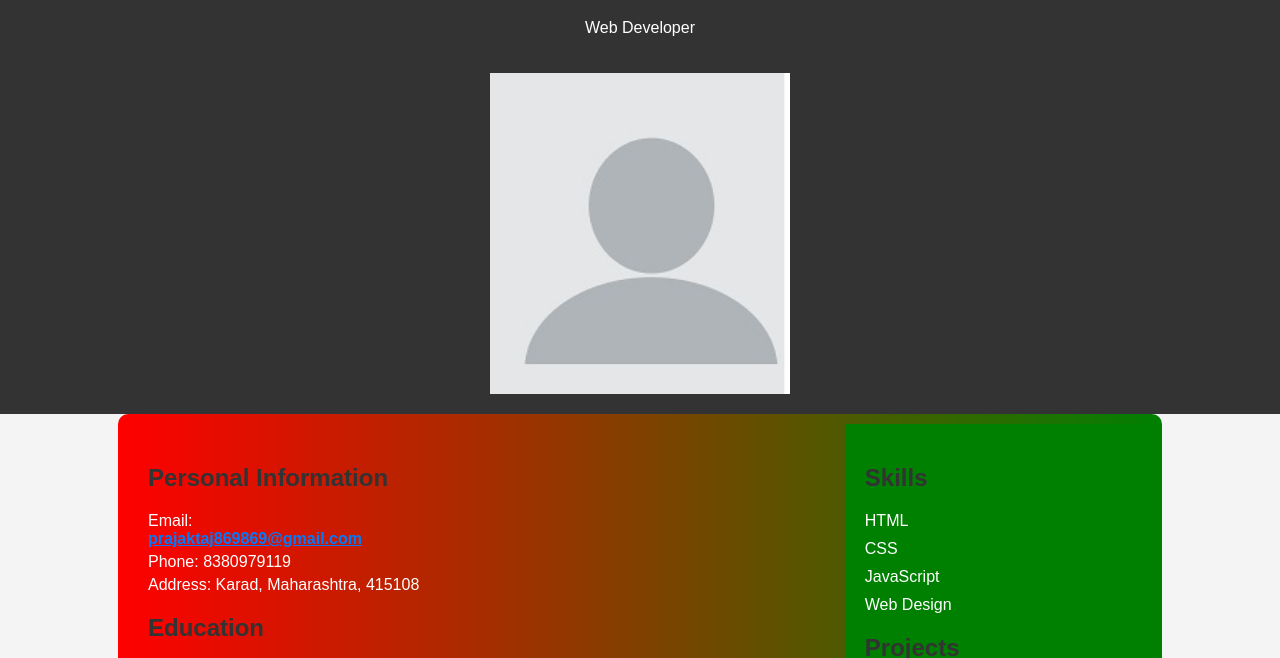
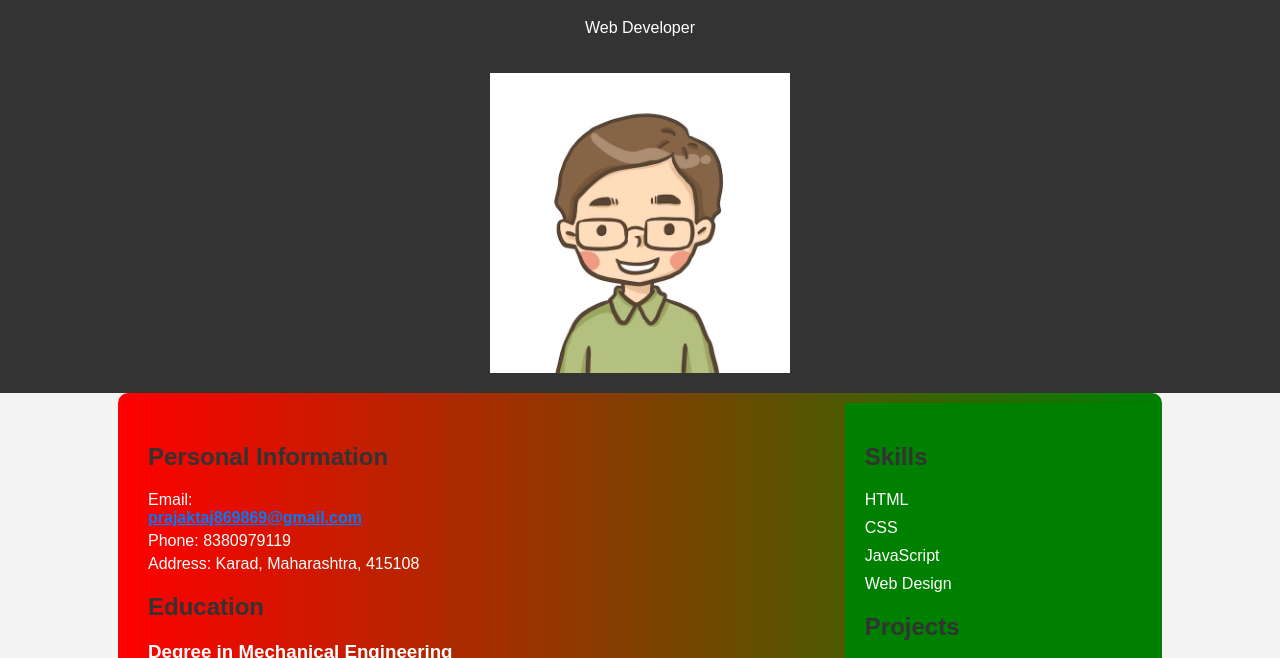
Before and after one commit to PrajaktaJadhav869/Prajakta, a plain HTML site: page index.html in a window 1280 px wide. Shown: the part 77-735 px from the top of the page. Drawn offline with Linux system fonts and the light colour scheme.

Commit message:
Add files via upload

```diff
--- a/index.html
+++ b/index.html
@@ -93,7 +93,7 @@
         <h1>Prajakta Jadhav</h1>
         <p>Web Developer</p>
         <!-- Personal Photo -->
-        <img src="./profile2.jpg" alt="Prajakta - Photo" style="width: 100%; max-width: 300px; margin-top: 20px;">
+        <img src="./profile.jpg" alt="Prajakta - Photo" style="width: 100%; max-width: 300px; margin-top: 20px;">
     </header>
     <div class="container">
         <section>
```
